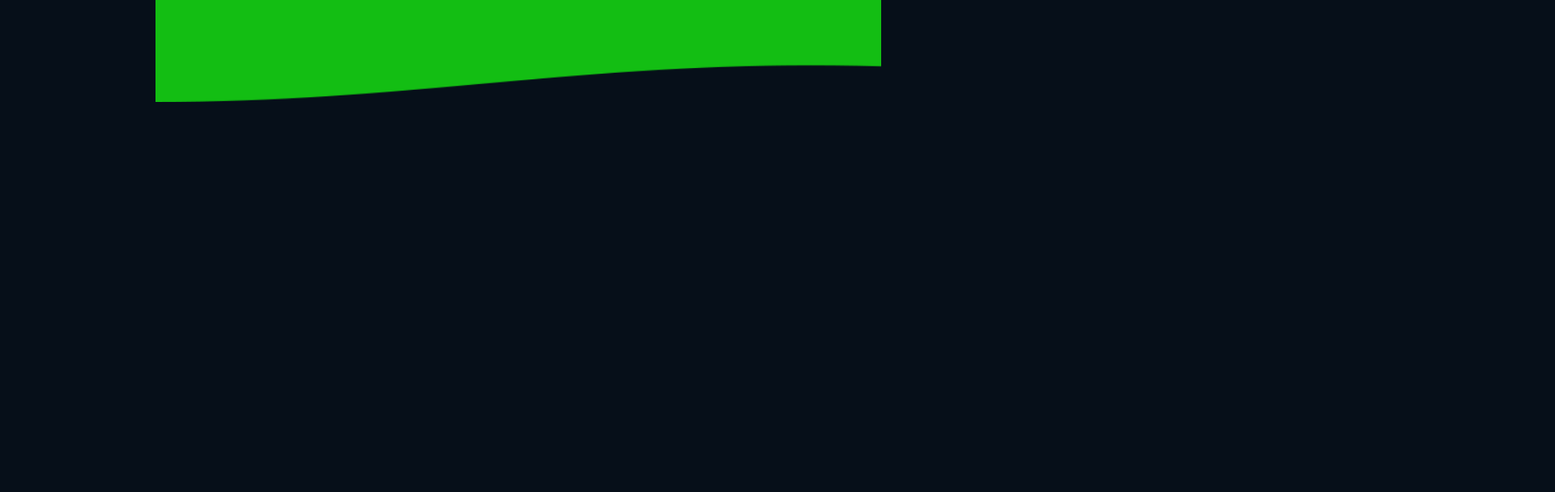
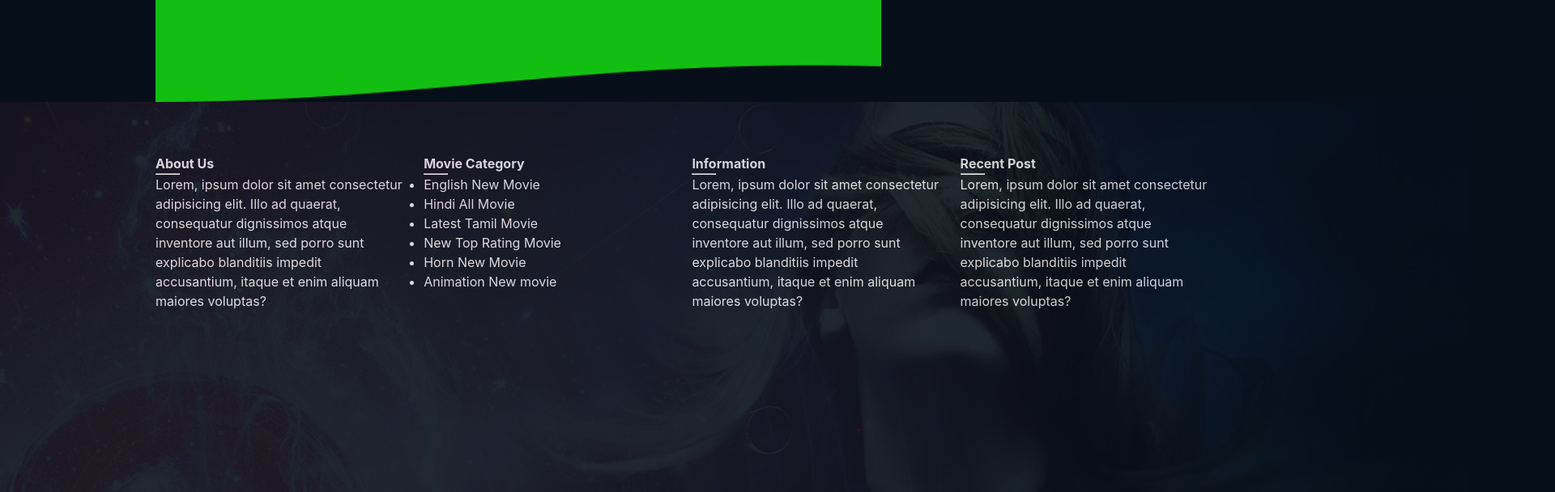
Before and after one commit to Giovanni-Cattaneo/proj-html-vuejs, a Vue app: page / in a window 1280 px wide. Shown: the part 6448-7056 px from the top of the page at 81% size, 1920 px wide, since content can reach past the window. Built offline with nearby package versions, Linux system fonts and the light colour scheme; grey boxes are pictures that could not be loaded.

Commit message:
add foiter, edit contain

```diff
--- a/src/App.vue
+++ b/src/App.vue
@@ -27,9 +27,17 @@
   <appMain />
   <!-- /#site_main -->
 
-  <appFooter />
+  <div id="site_footer">
+    <appFooter />
+  </div>
+
   <!-- /#site_footer -->
 
 </template>
 
-<style></style>
+<style>
+#site_footer {
+  position: relative;
+  width: 1920px;
+}
+</style>
--- a/src/components/appFooter.vue
+++ b/src/components/appFooter.vue
@@ -52,15 +52,89 @@
 </script>
 
 <template>
+    <div class="container">
+        <div class="footer_container">
+            <div class="about">
+                <h4>About Us</h4>
+                <hr>
+                <p>Lorem, ipsum dolor sit amet consectetur adipisicing elit. Illo ad quaerat, consequatur dignissimos
+                    atque inventore aut illum, sed porro sunt explicabo blanditiis impedit accusantium, itaque et enim
+                    aliquam maiores voluptas?</p>
+                <div class="icons"></div>
+            </div>
+            <div class="movie_category">
+                <h4>Movie Category</h4>
+                <hr>
+                <ul>
+                    <li>English New Movie</li>
+                    <li>Hindi All Movie</li>
+                    <li>Latest Tamil Movie</li>
+                    <li>New Top Rating Movie</li>
+                    <li>Horn New Movie</li>
+                    <li>Animation New movie</li>
+                </ul>
+            </div>
+            <div class="information">
+                <h4>Information</h4>
+                <hr>
+                <p>Lorem, ipsum dolor sit amet consectetur adipisicing elit. Illo ad quaerat, consequatur dignissimos
+                    atque inventore aut illum, sed porro sunt explicabo blanditiis impedit accusantium, itaque et enim
+                    aliquam maiores voluptas?</p>
+                <div class="icons"></div>
+            </div>
+            <div class="recent_post">
+                <h4>Recent Post</h4>
+                <hr>
+                <p>Lorem, ipsum dolor sit amet consectetur adipisicing elit. Illo ad quaerat, consequatur dignissimos
+                    atque inventore aut illum, sed porro sunt explicabo blanditiis impedit accusantium, itaque et enim
+                    aliquam maiores voluptas?</p>
+                <div class="icons"></div>
+            </div>
+        </div>
+    </div>
 
-    <footer id="site_footer">
-
-    </footer>
 
 </template>
 
 <style scoped>
-#site_footer {
-    background-image: url(../../public/assets/);
+.container::before {
+    content: "";
+    max-width: 1920px;
+    background-image: url(../../public/assets/ft-bg.jpg);
+    background-size: cover;
+    background-repeat: no-repeat;
+    background-position: center;
+    position: absolute;
+    margin: 0 -300px;
+    height: 500px;
+    top: 0;
+    left: 0;
+    width: 100%;
+    height: 100%;
+    opacity: 0.1;
+    z-index: 1;
+}
+
+.container {
+    height: 500px;
+
+    .footer_container {
+        display: flex;
+        padding-top: 4rem;
+        gap: 1.5rem;
+
+        & hr {
+            width: 30px;
+        }
+
+        .about,
+        .movie_category,
+        .information,
+        .recent_post {
+            width: 16%;
+        }
+
+    }
+
 }
 </style>
--- a/src/style.css
+++ b/src/style.css
@@ -32,6 +32,7 @@
   margin: auto;
   height: 10000px;
   background-color: #060f19;
+
 }
 
 button:hover {
```
